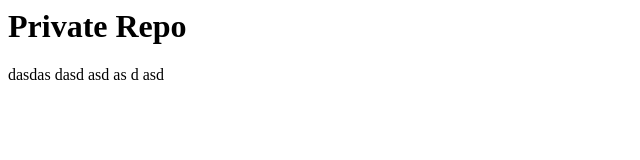
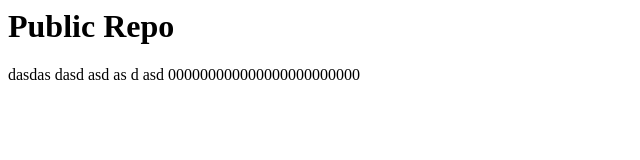
Before and after one commit to yasin-zepto/public-repo, a plain HTML site: page index.html in a window 1280 px wide. Shown: the whole page, without its empty margins (0-640 px from the left). Drawn offline with Linux system fonts and the light colour scheme.

Commit message:
Update index.html

```diff
--- a/index.html
+++ b/index.html
@@ -1,7 +1,8 @@
-<h1>Private Repo</h1>
+<h1>Public Repo</h1>
 dasdas
 dasd
 asd
 as
 d
 asd
+000000000000000000000000
```
